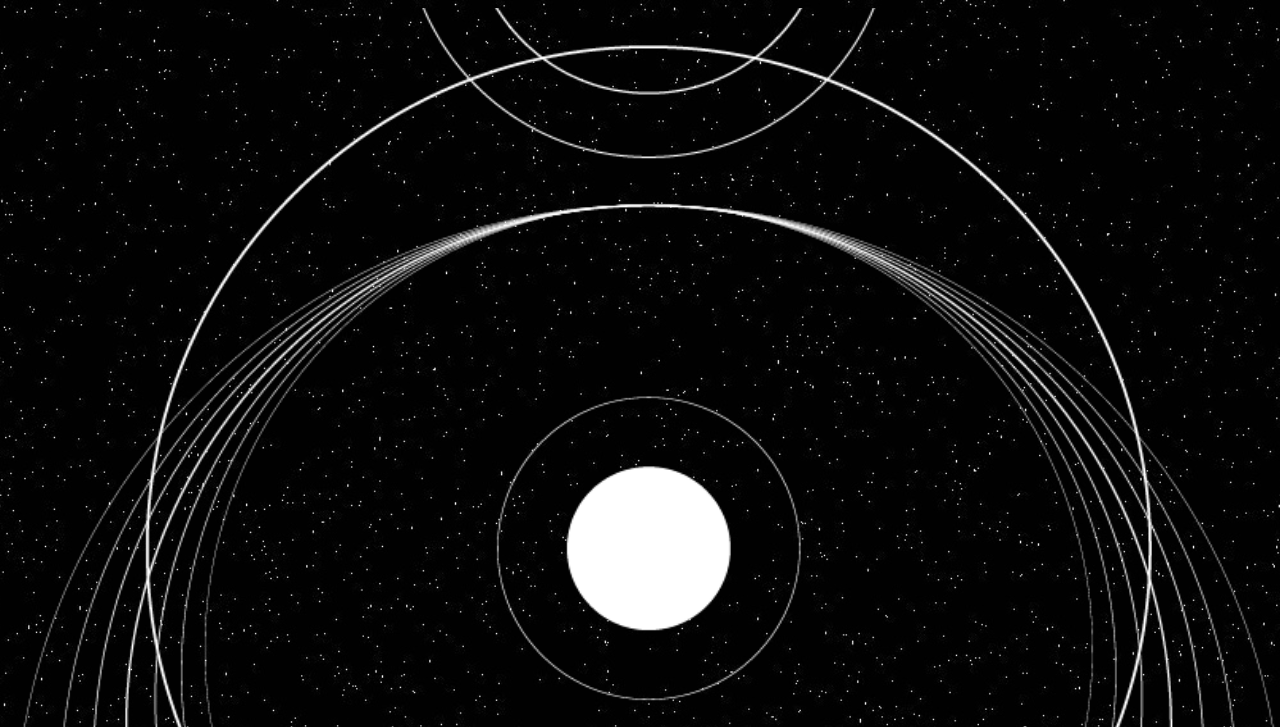
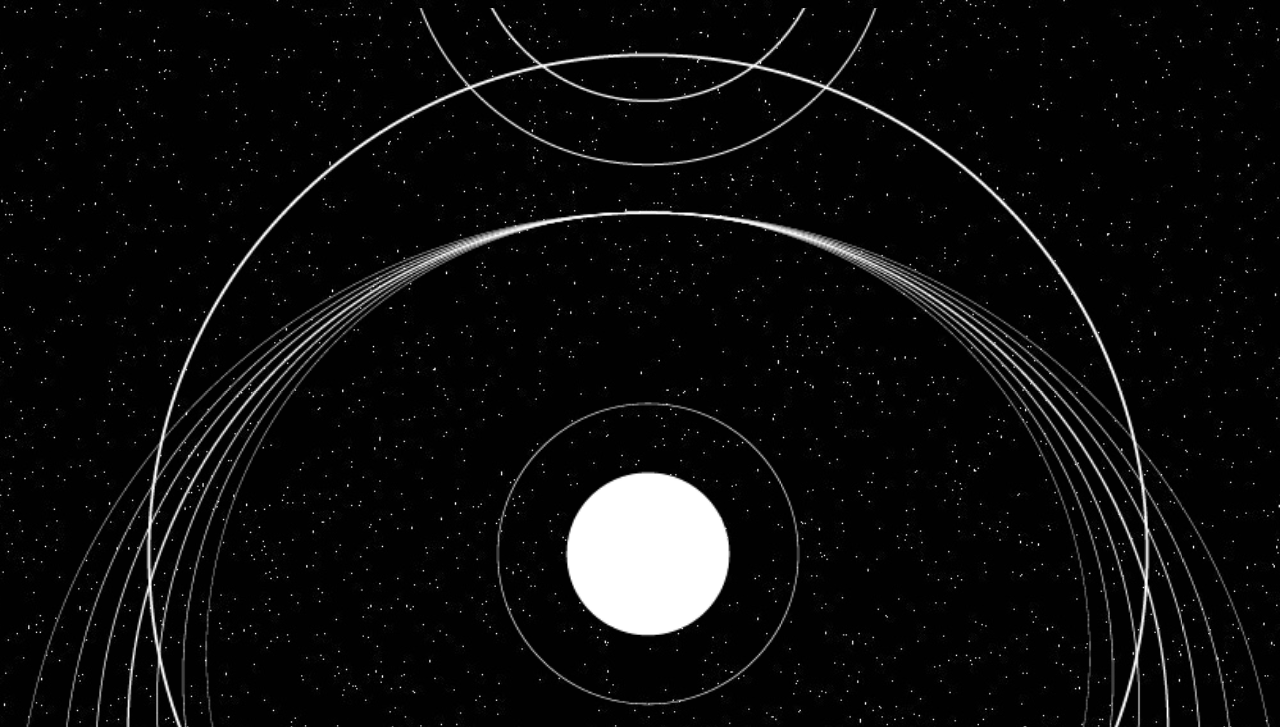
Before and after one commit to infinity-machine/starculture, a plain HTML site: page public/index.html in a window 1280 px wide. Shown: the top 727 px of the page. Drawn offline with Linux system fonts and the light colour scheme.

Commit message:
branch cool

```diff
--- a/public/assets/style.css
+++ b/public/assets/style.css
@@ -6,6 +6,7 @@ body {
     background-position: center;
     background-size: cover;
     overflow-x: hidden;
+    overflow-y: hidden;
 }
 
 #container {
--- a/public/index.html
+++ b/public/index.html
@@ -10,7 +10,7 @@
 <body>
     <div id="container">
         <div id="background">
-            <img id="background-img" src="assets/img/orbits_redux_skeleton_crop.png" alt="">
+            <img id="background-img" src="assets/img/orbits_redux_skeleton_long.png" alt="">
         </div>
         <header id="header">
             <h1 id="headline">STAR CULTURE</h1>
```
Also changed, not shown: public/assets/img/orbits_redux_skeleton_long.png (added).
